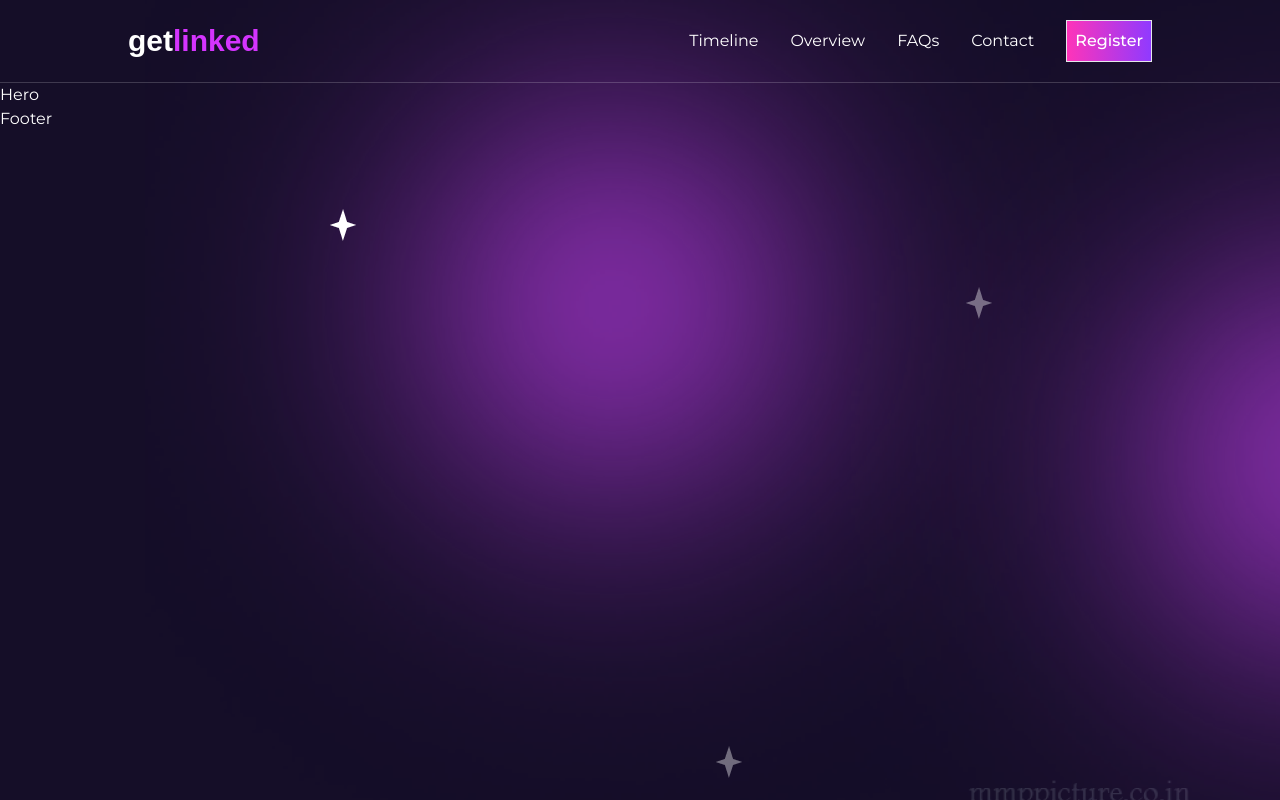
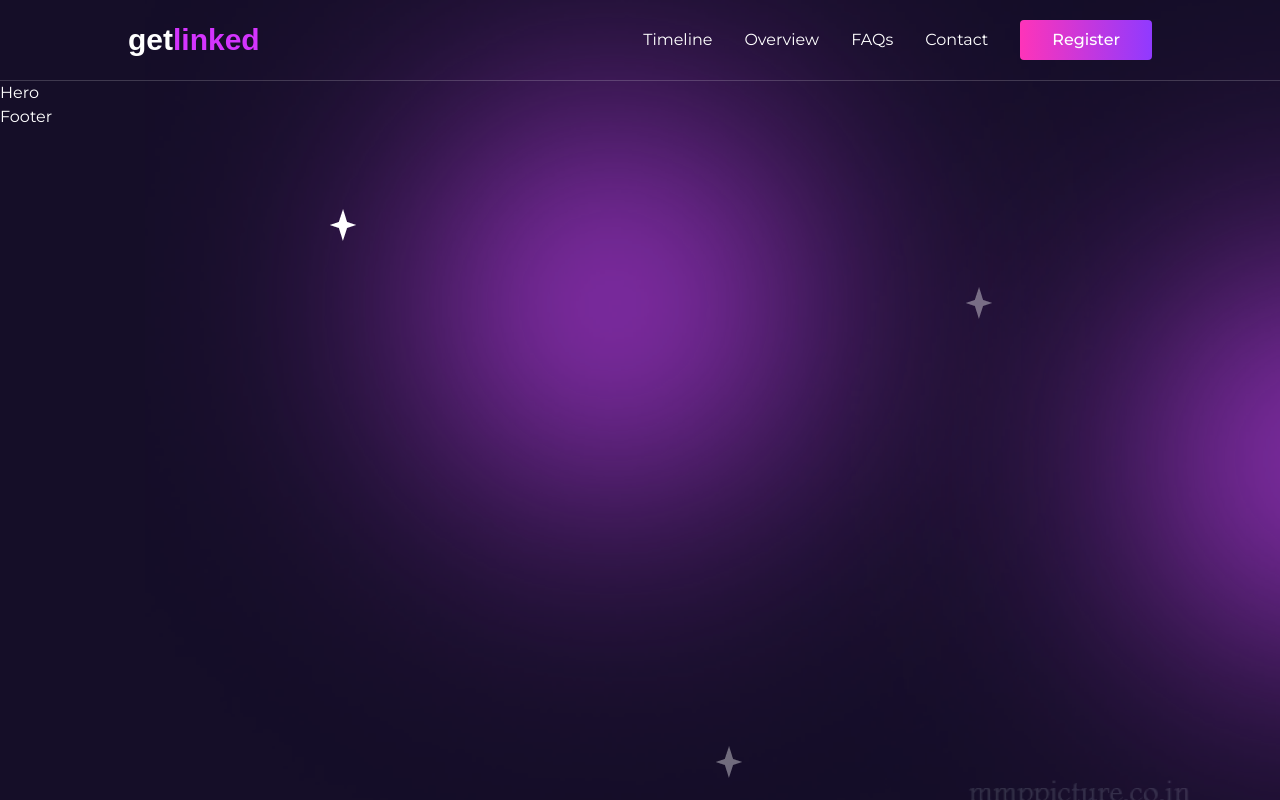
Before and after one commit to gift56/getlinked-ui-challengn, a Next.js app: page / in a window 1280 px wide. Built offline with nearby package versions, Linux system fonts and the light colour scheme; a web font is replaced by a local one.

Commit message:
working on hero page

```diff
--- a/components/Navbar.tsx
+++ b/components/Navbar.tsx
@@ -65,7 +65,7 @@ const Navbar = () => {
             </Link>
 
             <Link href="/register" className="w-fit">
-              <CustomizeButton text="Register" className="bg-btnlinear" type="button" />
+              <CustomizeButton text="Register" className="bg-btnlinear border-none rounded !px-8" type="button" />
             </Link>
           </nav>
         </div>
```
